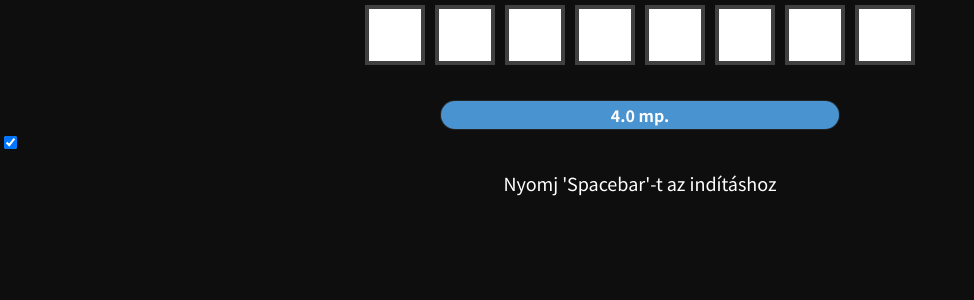
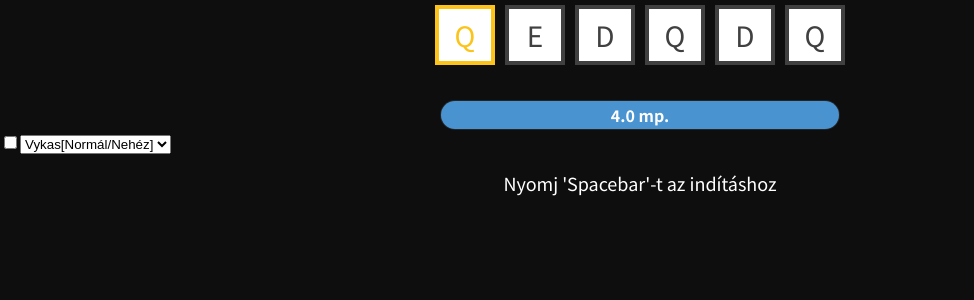
Before and after one commit to tsuriku/trainer, a React (Create React App) app: page / in a window 1280 px wide. Shown: the top 300 px of the page, without its empty margins (0-974 px from the left). Built offline with nearby package versions, Linux system fonts and the light colour scheme.

Commit message:
fixes
Co-authored-by: Gábor Balogh <grabofus@users.noreply.github.com>

```diff
--- a/src/App.js
+++ b/src/App.js
@@ -3,11 +3,30 @@ import React, { useState } from 'react';
 import { PatternView } from './components/PatternView';
 
 export const App = () => {
-  const [time, setTime] = useState(true);
+  const [hardMode, setIsHardMode] = useState(false); // OwO
+  const [textLength, setTextLength] = useState(6);
+
   return (
     <>
-      <PatternView maxTime={time ? 4000 : 2000} />
-      <input type="checkbox" checked={time} onChange={(e) => setTime(e.target.checked)}></input>
+      <PatternView
+        maxTime={hardMode ? 2000 : 4000}
+        textLength={textLength}
+      />
+
+      <input class="hcmode"
+        type="checkbox"
+        checked={hardMode}
+        onChange={(e) => setIsHardMode(e.target.checked)}
+      ></input>
+      <select class="diffi"
+        name="difficulty"
+        value={textLength.toString()}
+        onChange={(e) => setTextLength(parseInt(e.target.value))}
+      >
+        <option value="6">Vykas[Normál/Nehéz]</option>
+        <option value="7">Oreha's Well[Normál]</option>
+        <option value="8">Oreha's Well[Nehéz]</option>
+      </select>
     </>
   );
 }
--- a/src/components/PatternView/PatternView.js
+++ b/src/components/PatternView/PatternView.js
@@ -61,10 +61,9 @@ export const PatternView = (props) => {
     }, []);
 
     useEffect(() => {
-        if (run) {
-            stop();
-        }
-    }, [maxTime, stop, run]);
+        stop();
+        makePatterns();
+    }, [textLength, stop, makePatterns]);
 
     const handleResult = useCallback((clear) => {
         if (clear) {
```
